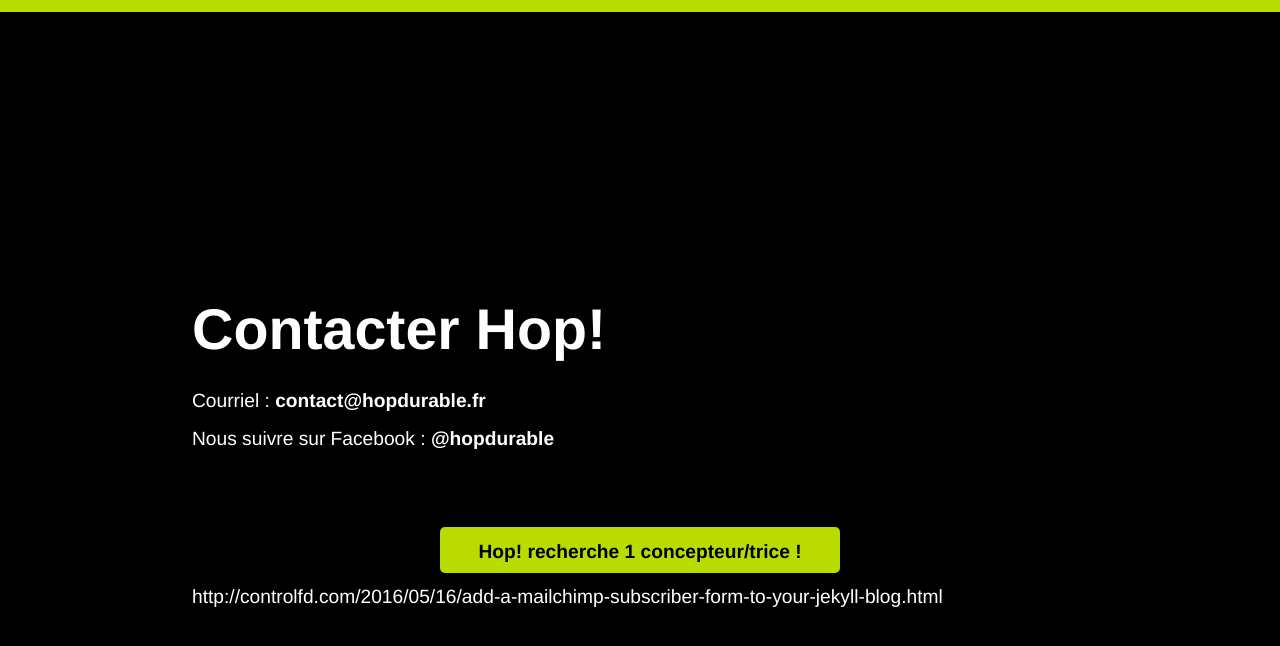
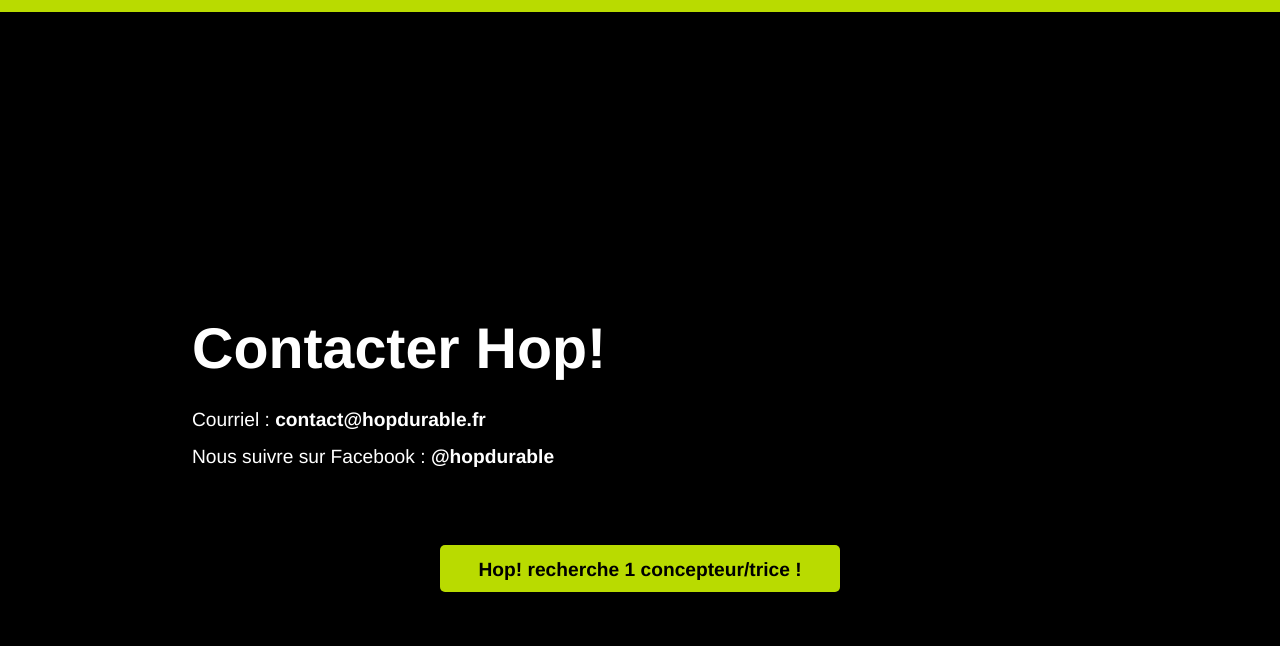
Before and after one commit to pierrenault/hopdurable.github.io, a Jekyll site: the page built from index.md, in a window 1280 px wide and 900 px high, scrolled down 4500 px. Shown: the top 646 px of the window. Built offline with Jekyll 4.4.1, drawn with Linux system fonts in a browser that asks for light colours; some of the changed lines change nothing that is shown.

Commit message:
Update index.md

```diff
--- a/index.md
+++ b/index.md
@@ -69,5 +69,5 @@
   <a href="assets/pdf/hop-durable_recherche_concepteur.pdf" class="button">Hop! recherche 1 concepteur/trice ! </a>
 </p>
 
-http://controlfd.com/2016/05/16/add-a-mailchimp-subscriber-form-to-your-jekyll-blog.html
+
 </section>
```
